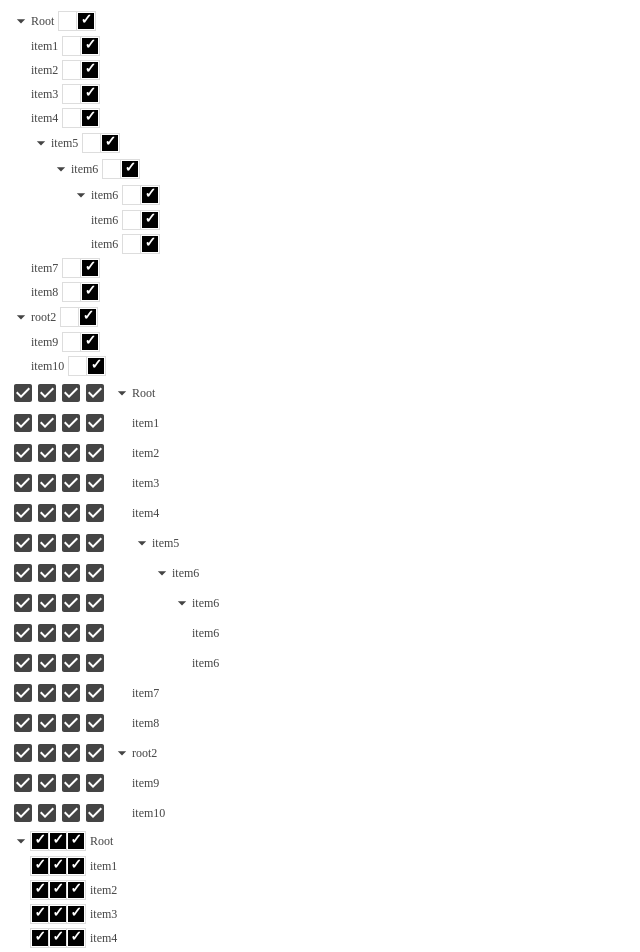
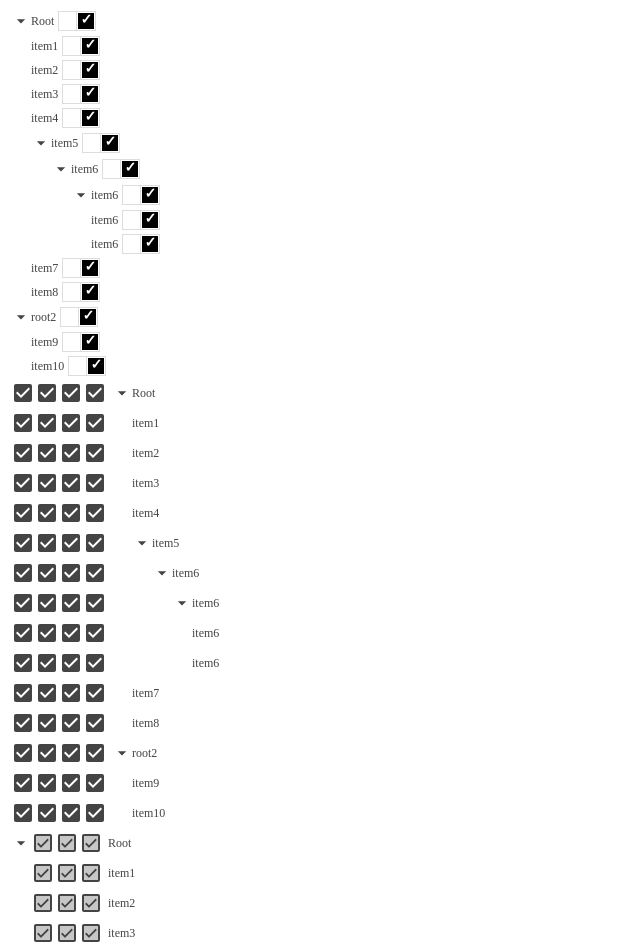
Before and after one commit to kiminseob/react-multi-checkbox-tree, a React app: page / in a window 1280 px wide. Shown: the top 952 px of the page, without its empty margins (0-640 px from the left). Built offline with nearby package versions, Linux system fonts and the light colour scheme; the HTML template or start-up script is replaced by a standard one.

Commit message:
refactor: checkbox list control

```diff
--- a/src/App.jsx
+++ b/src/App.jsx
@@ -6,10 +6,13 @@ import CheckCircleOutlineIcon from '@mui/icons-material/CheckCircleOutline';
 import CheckBoxIcon from '@mui/icons-material/CheckBox';
 import CheckIcon from '@mui/icons-material/Check';
 import RadioButtonCheckedIcon from '@mui/icons-material/RadioButtonChecked';
+import CheckBoxTwoToneIcon from '@mui/icons-material/CheckBoxTwoTone';
 
 import CheckBoxOutlineBlankIcon from '@mui/icons-material/CheckBoxOutlineBlank';
+import CheckBoxOutlineBlankTwoToneIcon from '@mui/icons-material/CheckBoxOutlineBlankTwoTone';
 
 import IndeterminateCheckBoxIcon from '@mui/icons-material/IndeterminateCheckBox';
+import IndeterminateCheckBoxTwoToneIcon from '@mui/icons-material/IndeterminateCheckBoxTwoTone';
 
 function App() {
   const [items, setItems] = useState({
@@ -47,8 +50,8 @@ function App() {
         // checkboxDistance={40}
         icons={{
           indeterminate: <IndeterminateCheckBoxIcon />,
-          checked: <CheckBoxIcon />,
-          unChecked: <CheckBoxOutlineBlankIcon />,
+          check: <CheckBoxIcon />,
+          unCheck: <CheckBoxOutlineBlankIcon />,
         }}
       />
       <MultiTree
@@ -57,6 +60,13 @@ function App() {
         checkboxCount={3}
         checkboxPosition="attachLeft"
         onSelected={onSelected}
+        icons={{
+          indeterminate: <IndeterminateCheckBoxTwoToneIcon />,
+          check: <CheckBoxTwoToneIcon />,
+          unCheck: <CheckBoxOutlineBlankTwoToneIcon />,
+          // expand: '',
+          // collapse: '',
+        }}
       />
     </>
   );
--- a/src/components/Checkbox/Checkbox.tsx
+++ b/src/components/Checkbox/Checkbox.tsx
@@ -6,8 +6,10 @@ import styles from './checkbox.module.scss';
 
 export type Icons = {
   indeterminate?: ReactElement;
-  checked?: ReactElement;
-  unChecked?: ReactElement;
+  check?: ReactElement;
+  unCheck?: ReactElement;
+  expand?: ReactElement;
+  collapse?: ReactElement;
 };
 
 type checkboxProps = {
@@ -30,10 +32,10 @@ const Checkbox: React.FC<checkboxProps> = ({
   const render = () => {
     if (isIndeterminate && icons.indeterminate) {
       return React.cloneElement(icons.indeterminate, { onClick });
-    } else if (isChecked && icons.checked) {
-      return React.cloneElement(icons.checked, { onClick });
-    } else if (icons.unChecked) {
-      return React.cloneElement(icons.unChecked, { onClick });
+    } else if (isChecked && icons.check) {
+      return React.cloneElement(icons.check, { onClick });
+    } else if (icons.unCheck) {
+      return React.cloneElement(icons.unCheck, { onClick });
     }
     return <div className={className} onClick={onClick} />;
   };
--- a/src/components/CheckboxList/CheckboxList.tsx
+++ b/src/components/CheckboxList/CheckboxList.tsx
@@ -80,7 +80,7 @@ const CheckboxList: React.FC<CheckboxListProps> = ({
   return (
     <ul className={styles.list}>
       {idsToRender.map((id) => {
-        const item = items.find((i) => i.id === id);
+        const item = items.find((i) => i.id === id)!;
         const checkboxStates = getStatesForId(id);
 
         return (
@@ -102,9 +102,13 @@ const CheckboxList: React.FC<CheckboxListProps> = ({
                             : checkboxDistance + indentLevel * 20,
                       }}
                     />
-                    {getNodeItems(item!.id).length !== 0 && (
-                      <span onClick={toggle}>{setArrowIcon(item!.id)}</span>
-                    )}
+                    <CheckboxListControl
+                      item={item}
+                      itemStates={itemStates}
+                      icons={icons}
+                      getNodeItems={getNodeItems}
+                      toggle={toggle}
+                    />
                     <div>{item?.name}</div>
                   </>
                 )}
@@ -115,9 +119,13 @@ const CheckboxList: React.FC<CheckboxListProps> = ({
                         marginRight: indentLevel * 20,
                       }}
                     />
-                    {getNodeItems(item!.id).length !== 0 && (
-                      <span onClick={toggle}>{setArrowIcon(item!.id)}</span>
-                    )}
+                    <CheckboxListControl
+                      item={item}
+                      itemStates={itemStates}
+                      icons={icons}
+                      getNodeItems={getNodeItems}
+                      toggle={toggle}
+                    />
                     <CheckboxItems
                       item={item!}
                       icons={icons}
@@ -138,9 +146,13 @@ const CheckboxList: React.FC<CheckboxListProps> = ({
                         marginRight: indentLevel * 20,
                       }}
                     />
-                    {getNodeItems(item!.id).length !== 0 && (
-                      <span onClick={toggle}>{setArrowIcon(item!.id)}</span>
-                    )}
+                    <CheckboxListControl
+                      item={item}
+                      itemStates={itemStates}
+                      icons={icons}
+                      getNodeItems={getNodeItems}
+                      toggle={toggle}
+                    />
                     <div
                       style={{
                         marginRight: 5,
@@ -167,6 +179,35 @@ const CheckboxList: React.FC<CheckboxListProps> = ({
   );
 };
 
+type CheckboxListControl = {
+  item: Item;
+  itemStates: ItemState[];
+  icons: Icons;
+  getNodeItems: (parentId: number) => Item[];
+  toggle: (e: React.MouseEvent<HTMLSpanElement>) => void;
+};
+
+const CheckboxListControl: React.FC<CheckboxListControl> = ({
+  item,
+  itemStates,
+  icons,
+  getNodeItems,
+  toggle,
+}) => {
+  const setIcon = (id: number) =>
+    itemStates.find((i) => i.id === id)?.expaned ? (
+      <ArrowDropDown sx={innerStyle.arrow} />
+    ) : (
+      <ArrowRight sx={innerStyle.arrow} />
+    );
+
+  return getNodeItems(item!.id).length !== 0 ? (
+    <span onClick={toggle}>{setIcon(item!.id)}</span>
+  ) : (
+    <></>
+  );
+};
+
 const innerStyle = {
   arrow: { width: '20px', height: '20px' },
 };
```
